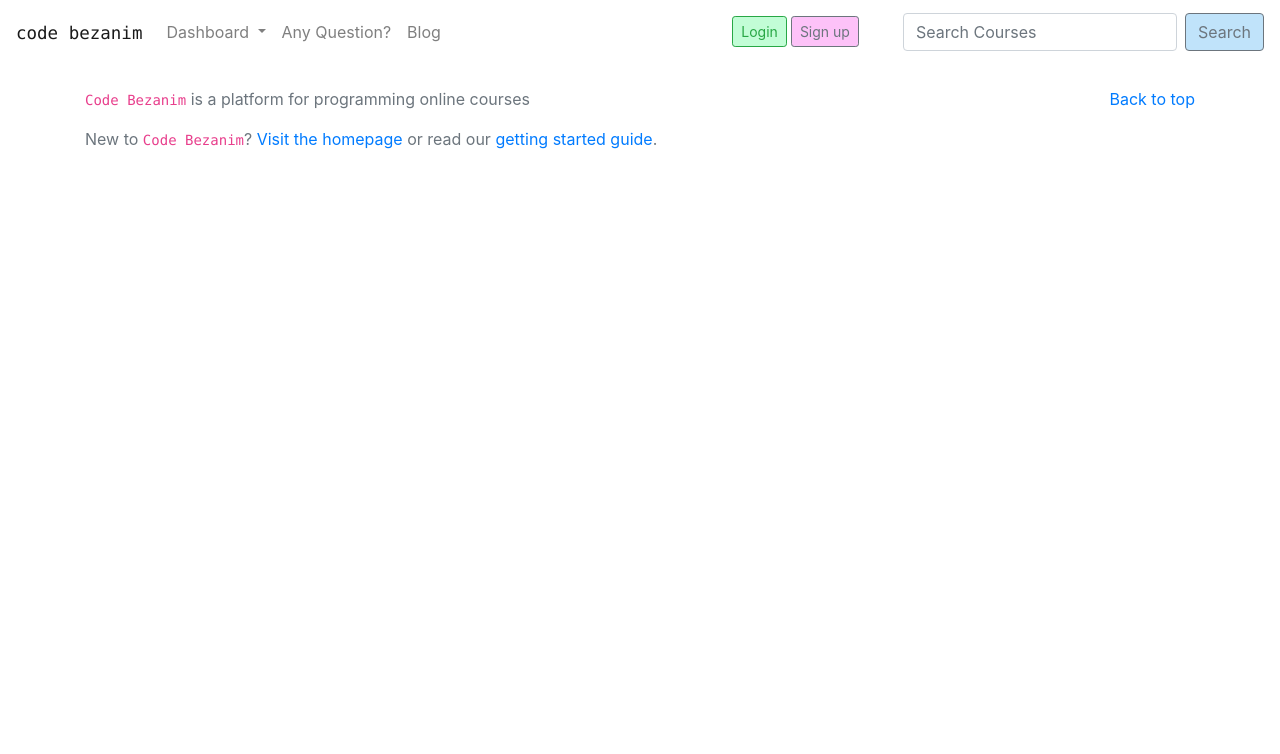
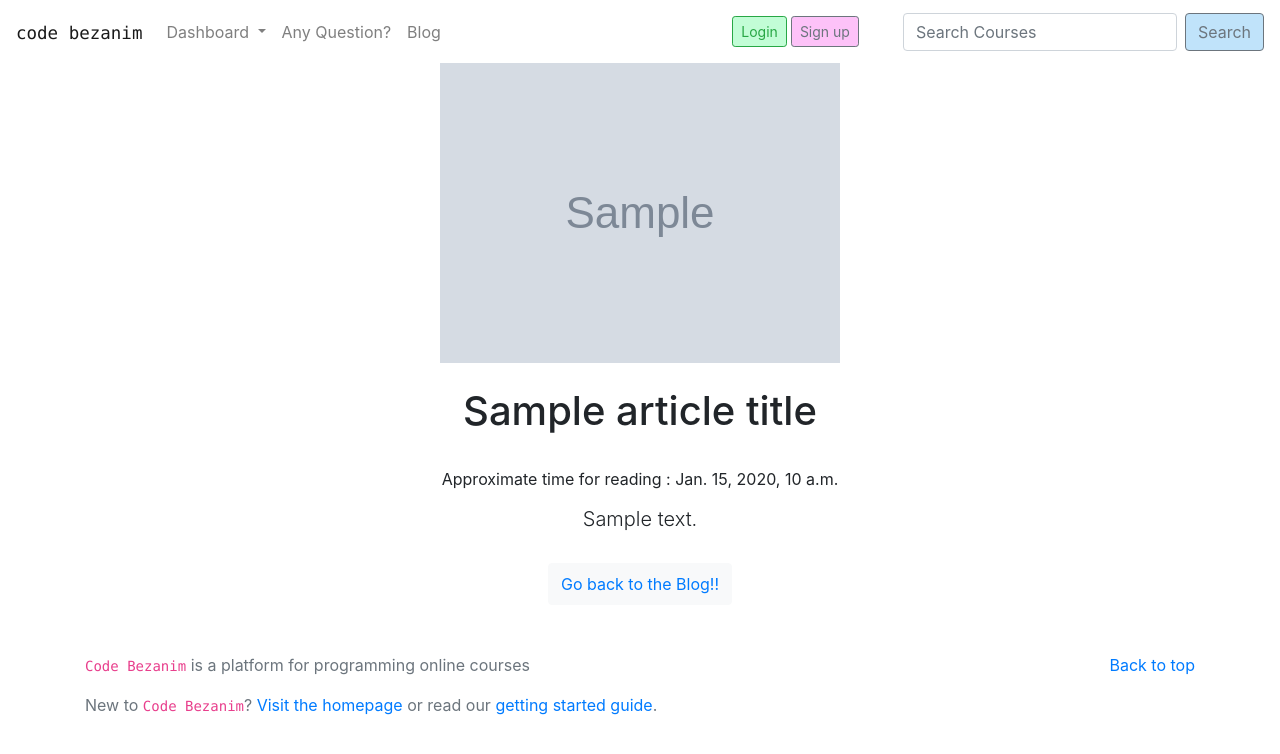
Before and after one commit to r-dehghani/my_learning_on_django, a Django app: template src/templates/blog/detail_article.html in a window 1280 px wide. Shown: the top 754 px of the page. Run offline with Django 4.2, Linux system fonts and the light colour scheme; the template is opened without the code that fills it: most values are stand-ins (such as "Sample title", 1, 10 or a date in 2020); grey boxes marked "Sample" are stand-in pictures; some libraries are stand-ins or nearby versions.

Commit message:
11- blog section is ready-- TODO: search through article is not ready

```diff
--- a/src/blog/admin.py
+++ b/src/blog/admin.py
@@ -4,7 +4,7 @@ from .models import Article
 
 
 class AdminArticle(admin.ModelAdmin):
-    list_display = ["title", "content", "image"]
+    list_display = ["pk", "title", "content", "image"]
     search_fields = ["title", "content"]
 
 
--- a/src/blog/models.py
+++ b/src/blog/models.py
@@ -4,6 +4,7 @@ from django.db import models
 class Article(models.Model):
     title = models.CharField(max_length=150)
     content = models.TextField()
+    time_to_read = models.CharField(max_length=50)
     image = models.ImageField(
         upload_to="static/assets/images/article_pictures/")
 
--- a/src/blog/urls.py
+++ b/src/blog/urls.py
@@ -3,5 +3,5 @@ from .views import create_article_view, articles_view, detail_article_view
 urlpatterns = [
     path('', articles_view, name="blog_url"),
     path('create/', create_article_view, name="new_aricle_path"),
-    path('article/dariush-<int:num>', detail_article_view, name="article_path")
+    path('article/<int:num>', detail_article_view, name="article_path"),
 ]
--- a/src/courses/models.py
+++ b/src/courses/models.py
@@ -38,7 +38,7 @@ class Course(models.Model):  # Hint: evry single model in Django inherite from m
     course_description = models.TextField(
         verbose_name="Description about course!")
     course_image = models.ImageField(
-        verbose_name="image of course", upload_to='./images/course_pictures')
+        verbose_name="image of course", upload_to='static/assets/images/course_picture')
     course_link_to_zoom = models.URLField(
         verbose_name="zoom link", editable=True, max_length=256)
     Course_data = models.DateTimeField()
--- a/src/project_mysite/urls.py
+++ b/src/project_mysite/urls.py
@@ -24,8 +24,9 @@ from django.conf.urls.static import static
 urlpatterns = [
     path('admin/', admin.site.urls),
     path('', home_view, name="home_view"),
+    path('blog/', include('blog.urls')),
     path('courses/', include('courses.urls')),
-    path('blog/', include('blog.urls')),
+
 ]
 # وقتی که میخاهی یک عکس را در سورس یک تگ ایمیج نمایش بدی این تیکه کد رو اضافه کن در حالت دیباگ !!!
 if settings.DEBUG:
--- a/src/project_mysite/views.py
+++ b/src/project_mysite/views.py
@@ -1,6 +1,7 @@
 """to render the html web pages
 """
 from django.http import HttpResponse
+from django.shortcuts import render
 from courses.models import Course
 from django.template.loader import render_to_string, get_template
 from django.views.decorators.http import require_GET, require_POST, require_http_methods
@@ -23,6 +24,4 @@ def home_view(request):
         "family": "Dehghani",
         "my_list": range(10),
     }
-
-    html_STRING = render_to_string("home-view.html", context=context)
-    return HttpResponse(html_STRING)
+    return render(request, 'home-view.html', context=context)
--- a/src/templates/blog/detail_article.html
+++ b/src/templates/blog/detail_article.html
@@ -2,5 +2,19 @@
 
 
 {% block content %}
-
+<div class="container text-center">
+    <!-- TODO: AFTER USING ENCTYPE IN CREATE ARTICLE FORM SRC JUST NEED THE IMAGE URL ATTRIBUTE!!! -->
+    <img src="{{article_image.url}}" alt="">
+    <h1 class="py-4">
+        {{article_title}}
+    </h1>
+    <p>Approximate time for reading : {{article_time_to_read}}</p>
+    <h4 class="lead">
+        {{article_content}}
+    </h4>
+</div>
+<div class="container-fluid text-center">
+    <button type="submit" class="btn btn-light py-2 my-4"><a href="{% url 'blog_url' %}">Go back to the
+            Blog!!</a></button>
+</div>
 {% endblock content %}
```
Also changed, not shown: src/blog/views.py (+19 -4 lines), src/templates/blog/articles.html (+4 -5 lines), src/templates/blog/create_article.html (+12 -4 lines), src/blog/migrations/0003_alter_article_image.py (added), src/blog/migrations/0004_article_time_to_read.py (added), src/static/assets/images/article_pictures/Minimalist-Lifestyle-Tips.jpg (added), src/static/assets/images/article_pictures/step-3.jpg (added).
